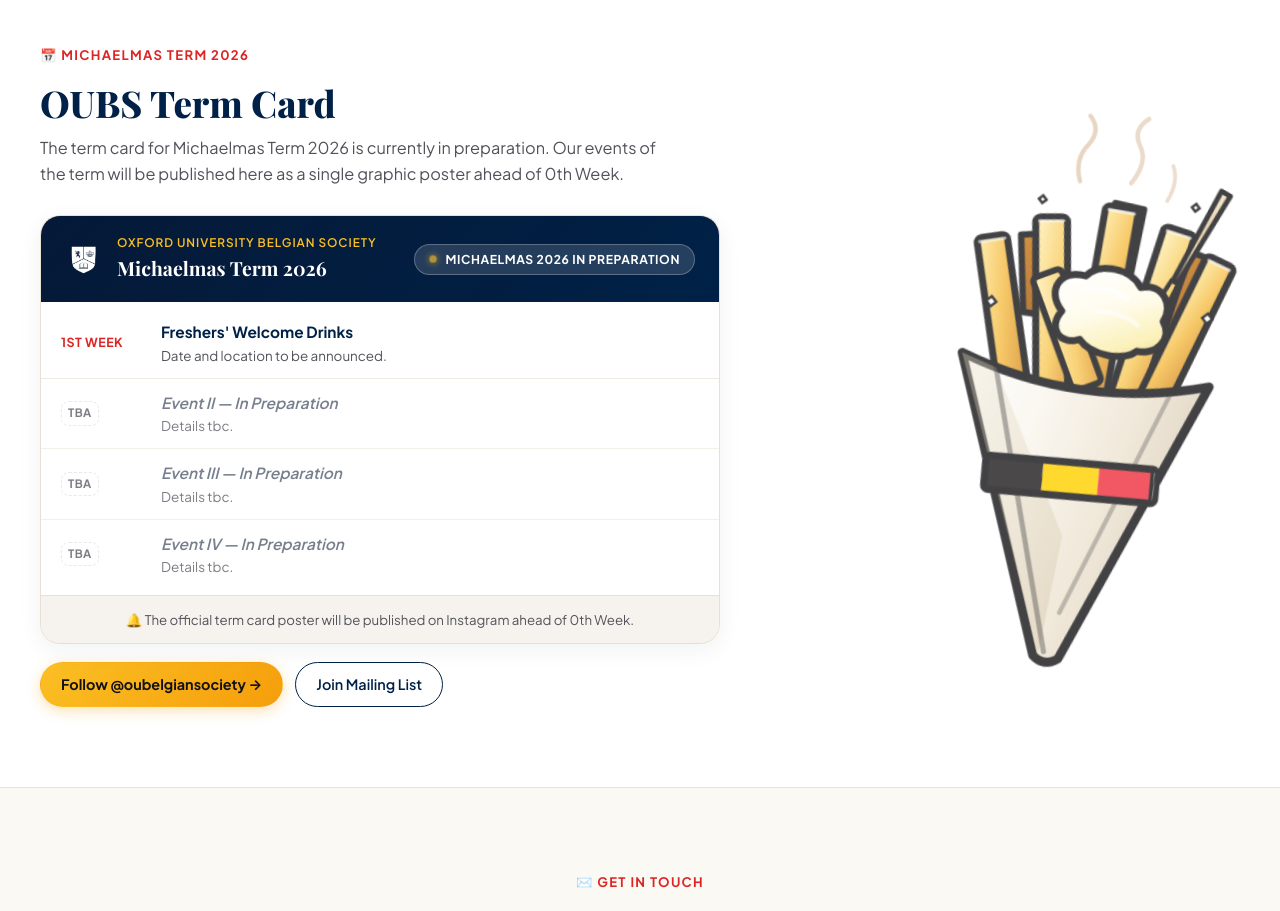
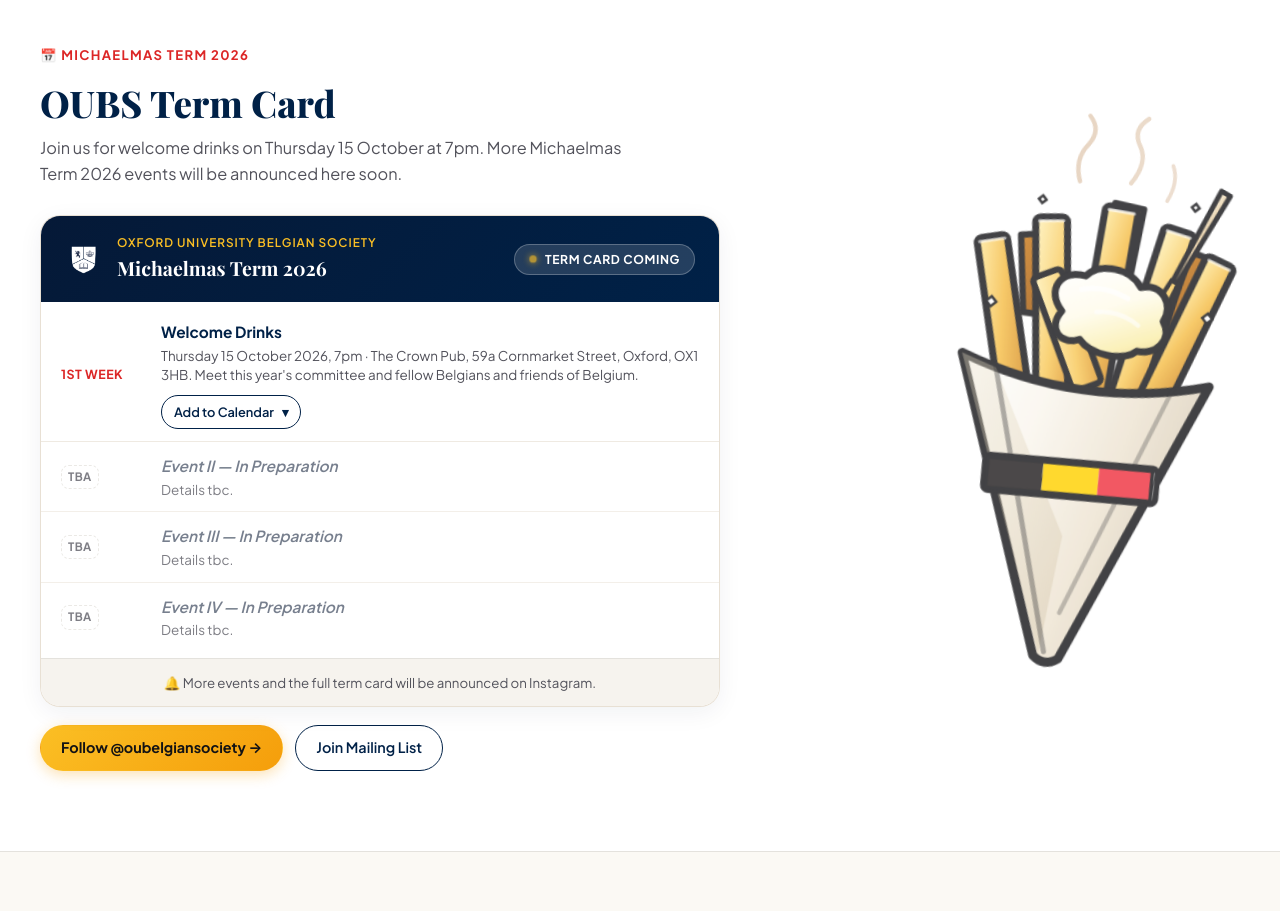
Before and after one commit to OxfordUniversityBelgianSociety/OxfordUniversityBelgianSociety.github.io, a React (Vite) app: page / in a window 1280 px wide. Shown: the part 2280-3191 px from the top of the page. Built offline with nearby package versions, Linux system fonts and the light colour scheme; a web font is replaced by a local one.

Commit message:
Add calendar integration to TermCard with event download and Google Calendar options

```diff
--- a/src/components/TermCard.jsx
+++ b/src/components/TermCard.jsx
@@ -1,5 +1,6 @@
 import React from 'react';
 import { SOCIETY_DATA } from '../data/societyData';
+import { generateAndDownloadIcs, getGoogleCalendarUrl } from '../utils/calendar';
 
 function FriesSketch() {
   return (
@@ -381,13 +382,31 @@
                       <div className="termcard-event-info">
                         <h4>{evt.title}</h4>
                         <p>{evt.desc}</p>
+                        {evt.start && (
+                          <details className="termcard-calendar">
+                            <summary
+                              className="btn btn-outline termcard-calendar-button"
+                              aria-label={`Add ${evt.title} to calendar`}
+                            >
+                              Add to Calendar <span aria-hidden="true">▾</span>
+                            </summary>
+                            <div className="termcard-calendar-options">
+                              <button type="button" onClick={() => generateAndDownloadIcs(evt)}>
+                                Download the event
+                              </button>
+                              <a href={getGoogleCalendarUrl(evt)} target="_blank" rel="noopener noreferrer">
+                                Add to Google Calendar
+                              </a>
+                            </div>
+                          </details>
+                        )}
                       </div>
                     </div>
                   ))}
                 </div>
 
                 <div className="termcard-poster-footer">
-                  <p>🔔 The official term card poster will be published on Instagram ahead of 0th Week.</p>
+                  <p>🔔 More events and the full term card will be announced on Instagram.</p>
                 </div>
               </div>
             )}
--- a/src/data/societyData.js
+++ b/src/data/societyData.js
@@ -32,14 +32,20 @@
   termCard: {
     title: "OUBS Term Card",
     term: "Michaelmas Term 2026",
-    statusBadge: "Michaelmas 2026 In Preparation",
-    description: "The term card for Michaelmas Term 2026 is currently in preparation. Our events of the term will be published here as a single graphic poster ahead of 0th Week.",
+    statusBadge: "Term Card coming",
+    description: "Join us for welcome drinks on Thursday 15 October at 7pm. More Michaelmas Term 2026 events will be announced here soon.",
     imageUrl: null,
     events: [
       {
         week: "1st Week",
-        title: "Freshers' Welcome Drinks",
-        desc: "Date and location to be announced.",
+        id: "welcome-drinks-2026-10-15",
+        title: "Welcome Drinks",
+        date: "2026-10-15",
+        start: "2026-10-15T19:00:00+01:00",
+        end: "2026-10-15T22:30:00+01:00",
+        location: "The Crown Pub, 59a Cornmarket Street, Oxford, OX1 3HB",
+        description: "Welcome (back) to Oxford! Meet this year's committee and fellow Belgians and friends of Belgium for casual welcome drinks at The Crown Pub.",
+        desc: "Thursday 15 October 2026, 7pm · The Crown Pub, 59a Cornmarket Street, Oxford, OX1 3HB. Meet this year's committee and fellow Belgians and friends of Belgium.",
         icon: "🍻",
         isPlaceholder: false
       },
--- a/src/index.css
+++ b/src/index.css
@@ -1005,6 +1005,46 @@
   line-height: 1.4;
   margin: 0;
 }
+.termcard-calendar-button {
+  margin-top: 10px;
+  padding: 6px 12px;
+  font-size: 0.8rem;
+  list-style: none;
+  cursor: pointer;
+}
+.termcard-calendar-button::-webkit-details-marker {
+  display: none;
+}
+.termcard-calendar-options {
+  display: flex;
+  flex-direction: column;
+  align-items: stretch;
+  width: fit-content;
+  max-width: 100%;
+  margin-top: 6px;
+  padding: 4px;
+  border: 1px solid var(--border-color);
+  border-radius: var(--radius-sm);
+  background: white;
+}
+.termcard-calendar-options button,
+.termcard-calendar-options a {
+  padding: 8px 12px;
+  border: 0;
+  background: transparent;
+  color: var(--oxford-blue);
+  font: inherit;
+  font-size: 0.84rem;
+  text-align: left;
+  text-decoration: none;
+  cursor: pointer;
+}
+.termcard-calendar-options button:hover,
+.termcard-calendar-options a:hover,
+.termcard-calendar-options button:focus-visible,
+.termcard-calendar-options a:focus-visible {
+  background: var(--bg-light, #f5f3ef);
+}
 .termcard-event-row.is-placeholder {
   opacity: 0.75;
 }
--- a/src/utils/calendar.js
+++ b/src/utils/calendar.js
@@ -1,9 +1,23 @@
+const formatDate = (value) => new Date(value).toISOString().replace(/[-:]/g, '').split('.')[0] + 'Z';
+
+// Google Calendar's event template opens a prefilled event for the visitor to save.
+// https://developers.google.com/workspace/calendar/api/concepts/inviting-attendees-to-events
+export function getGoogleCalendarUrl(event) {
+  const params = new URLSearchParams({
+    action: 'TEMPLATE',
+    text: `OUBS: ${event.title}`,
+    dates: `${formatDate(event.start)}/${formatDate(event.end || event.start)}`,
+    ctz: 'Europe/London',
+    details: event.description,
+    location: event.location,
+  });
+  return `https://calendar.google.com/calendar/r/eventedit?${params}`;
+}
+
 export function generateAndDownloadIcs(event) {
   if (!event) return;
 
-  const dateClean = event.date.replace(/-/g, '');
-  const startStr = `${dateClean}T180000Z`;
-  const endStr = `${dateClean}T220000Z`;
+  const escapeText = (value) => value.replace(/\\/g, '\\\\').replace(/\r?\n/g, '\\n').replace(/,/g, '\\,').replace(/;/g, '\\;');
 
   const icsContent = [
     'BEGIN:VCALENDAR',
@@ -14,21 +28,23 @@
     'BEGIN:VEVENT',
     `UID:${event.id}@oubelgiansociety.org`,
     `DTSTAMP:${new Date().toISOString().replace(/[-:]/g, '').split('.')[0]}Z`,
-    `DTSTART:${startStr}`,
-    `DTEND:${endStr}`,
-    `SUMMARY:OUBS: ${event.title}`,
-    `DESCRIPTION:${event.description.replace(/\n/g, ' ')}`,
-    `LOCATION:${event.location}`,
+    `DTSTART:${formatDate(event.start)}`,
+    ...(event.end ? [`DTEND:${formatDate(event.end)}`] : []),
+    `SUMMARY:${escapeText(`OUBS: ${event.title}`)}`,
+    `DESCRIPTION:${escapeText(event.description)}`,
+    `LOCATION:${escapeText(event.location)}`,
     'STATUS:CONFIRMED',
     'END:VEVENT',
     'END:VCALENDAR'
-  ].join('\r\n');
+  ].join('\r\n') + '\r\n';
 
   const blob = new Blob([icsContent], { type: 'text/calendar;charset=utf-8' });
   const link = document.createElement('a');
-  link.href = window.URL.createObjectURL(blob);
+  const url = window.URL.createObjectURL(blob);
+  link.href = url;
   link.setAttribute('download', `${event.id}.ics`);
   document.body.appendChild(link);
   link.click();
   document.body.removeChild(link);
+  setTimeout(() => window.URL.revokeObjectURL(url), 1000);
 }
```
